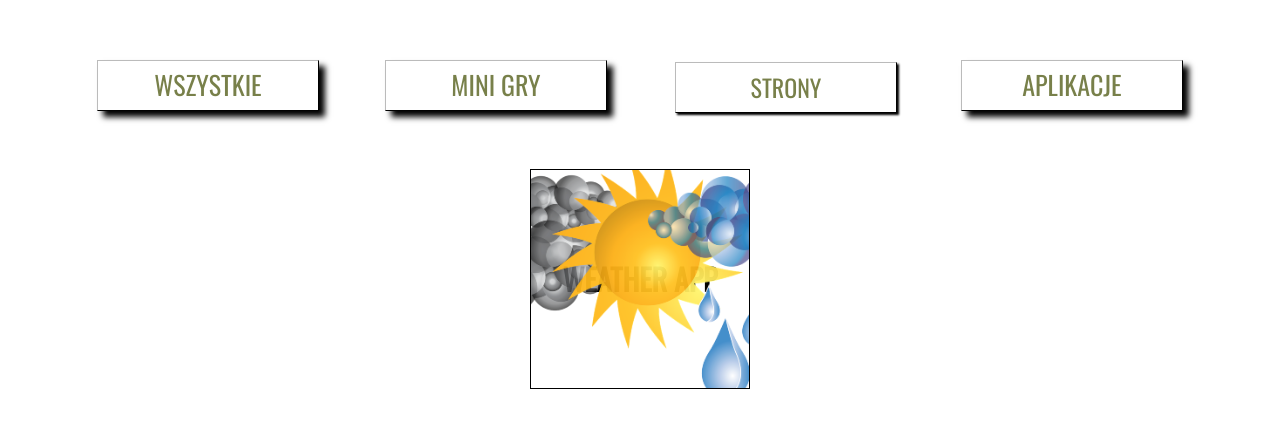
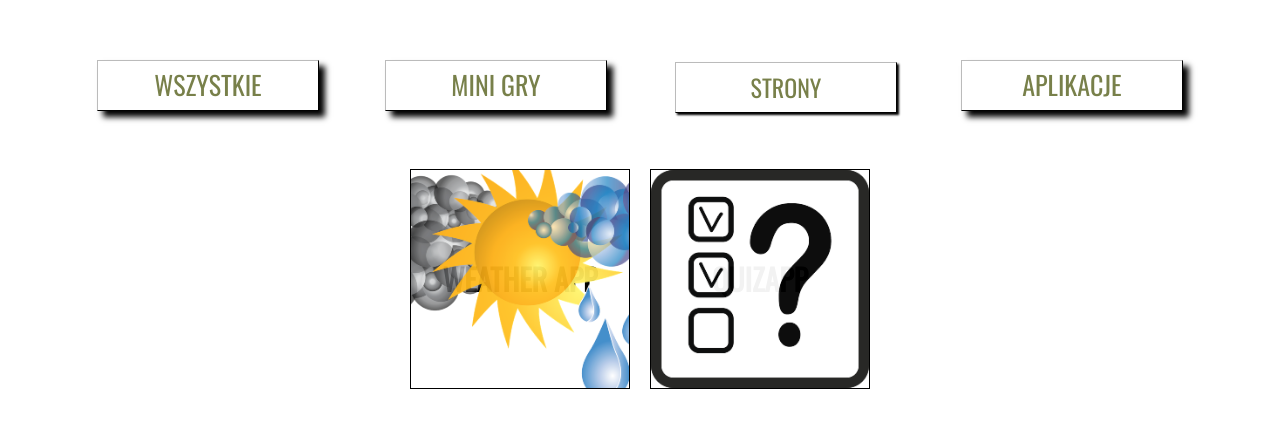
Before and after one commit to DawidMacialek/Portfolio, a React (Create React App) app: page /Portfolio/web-projects in a window 1280 px wide. Shown: the part 1758-2185 px from the top of the page. Built offline with nearby package versions, Linux system fonts and the light colour scheme; a web font is replaced by a local one.

Commit message:
adding another project quiz app

```diff
--- a/src/data/Projects/webs.js
+++ b/src/data/Projects/webs.js
@@ -1,5 +1,7 @@
 import miniWeatherApp from '../assets/weather-app-mini.png';
 import weatherApp from '../assets/weather-app.png';
+import miniQuizApp from '../assets/quiz-app-mini.png';
+import quizApp from '../assets/quiz-app-big.png';
 
 export const webs = [
   {
@@ -12,4 +14,14 @@
     gitHubHref: 'https://github.com/DawidMacialek/WeatherAPP',
     playHref: 'https://dawidmacialek.github.io/WeatherAPP/',
   },
+  {
+    id: 1,
+    name: 'QuizApp',
+    description:
+      'QuizApp to aplikacja webowa polegająca na rozwiązywaniu quizu. Uzytkownik wybiera kategorię oraz ilość pytań na które chce odpowiadać. Ma zaznaczyć prawidłową odpowiedź, jedną z czterech odpowiedzi. Na każdą odpowiedź użytkownik ma 1 minutę. Kiedy czas się skończy, automatycznie zostanie wyświetlony wynik. Do generowania pytań aplikacja korzysta z zewnętrzenego API https://opentdb.com/.  ',
+    miniPicture: miniQuizApp,
+    Picture: quizApp,
+    gitHubHref: 'https://github.com/DawidMacialek/quizApp',
+    playHref: 'https://dawidmacialek.github.io/quizApp/',
+  },
 ];
```
Also changed, not shown: src/data/assets/quiz-app-big.png (added), src/data/assets/quiz-app-mini.png (added).
